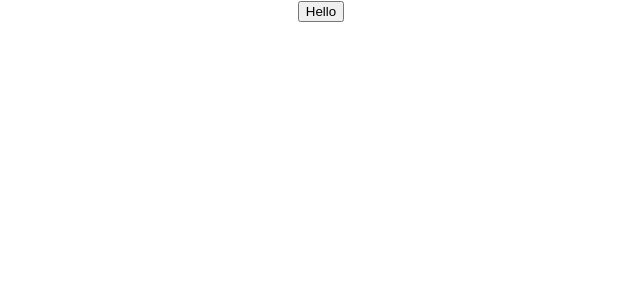
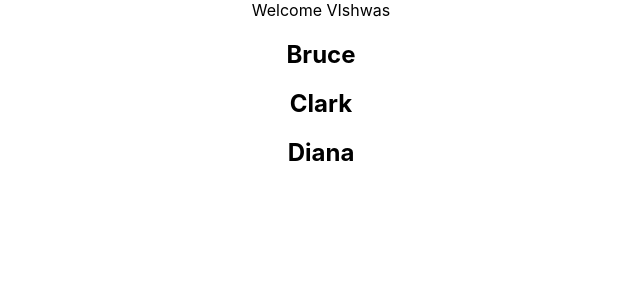
Before and after one commit to temiloluwa-js/VishwazReact, a React (Create React App) app: page / in a window 1280 px wide. Shown: the top 300 px of the page, without its empty margins (319-959 px from the left). Built offline with nearby package versions, Linux system fonts and the light colour scheme.

Commit message:
Lists and Keys

```diff
--- a/src/App.js
+++ b/src/App.js
@@ -6,6 +6,9 @@ import EventBind from "./components/EventBind";
 // import Message from "./components/Message";
 // import Counter from "./components/Counter";
 import FunctionClick from "./components/FunctionClick";
+import NameList from "./components/NameList";
+import ParentComponent from "./components/parentComponent";
+import UserGreeting from "./components/UserGreeting";
 
 function App() {
   return (
@@ -14,9 +17,10 @@ function App() {
       <Greet name='Diana' heroName='Wonder Woman'/>
       <Message />
       <Welcome name='Bruce Wayne' heroName='Batman'/> */}
-      <EventBind/>
-      {/* <FunctionClick/>
-      <ClassClick/> */}
+      {/* <EventBind/>
+      <ParentComponent/> */}
+      <UserGreeting/>
+      <NameList/>
     </div>
   );
 }
--- a/src/components/EventBind.js
+++ b/src/components/EventBind.js
@@ -7,16 +7,20 @@ class EventBind extends Component {
     this.state = {
         message: 'Hello'
     }
+
+    // this.clickHandler  = this.clickHandler.bind(this)
   }
 
-  clickHandler(){
-      this.setState({message: 'Goodbye'})
+  clickHandler = () => {
+      this.setState({
+          message: 'Goodbye'
+      })
   }
     render() {
     return (
       <div>
           {/* <button onClick={this.clickHandler.bind(this)}>{this.state.message}</button> */}
-        <button onClick={() => this.clickHandler()}>{this.state.message}</button>
+        <button onClick={this.clickHandler}>{this.state.message}</button>
       </div>
     )
   }
--- /dev/null
+++ b/src/components/NameList.js
@@ -0,0 +1,13 @@
+import React from 'react'
+
+function NameList() {
+    const names = ['Bruce', 'Clark', 'Diana']
+    const nameList = names.map((name) => <h2 key={names.indexOf(name)}>{name}</h2>)
+  return (
+    <div>
+        {nameList}
+    </div>
+  )
+}
+
+export default NameList
--- /dev/null
+++ b/src/components/UserGreeting.js
@@ -0,0 +1,42 @@
+import React, { Component } from "react";
+
+class UserGreeting extends Component {
+  constructor(props) {
+    super(props);
+
+    this.state = {
+      isLoggedIn: true,
+    };
+  }
+  render() {
+      return (
+          this.state.isLoggedIn ? <div>Welcome VIshwas</div> : <div>Welcome Guests</div>
+      )
+    // let message;
+    // if (this.state.isLoggedIn) {
+    //   message = <div>Welcome Vishwas</div>;
+    // } else {
+    //   message = <div>Welcome Guest</div>;
+    // }
+
+    // return <div>{message}</div>;
+    //   if (this.state.isLoggedIn) {
+    //       return (
+    //           <div>Welcome Vishwas</div>
+    //       )
+    //   }else{
+    //       return(
+    //           <div>Welcome Guests</div>
+    //       )
+    //   }
+    // return (
+    //   <div>
+    //       <div>Welcome Guests</div>
+    //       <div>Welcome Vishwas</div>
+
+    //   </div>
+    // )
+  }
+}
+
+export default UserGreeting;
--- /dev/null
+++ b/src/components/childComponent.js
@@ -0,0 +1,12 @@
+import React from 'react'
+
+function ChildComponent(props) {
+  return (
+    <div >
+        <button onClick={() => props.greetParent('child')}>Click me</button>
+
+    </div>
+  )
+}
+
+export default ChildComponent
--- /dev/null
+++ b/src/components/parentComponent.js
@@ -0,0 +1,27 @@
+import React, { Component } from 'react'
+import ChildComponent from './childComponent'
+
+class parentComponent extends Component {
+    constructor(props) {
+      super(props)
+
+      this.state = {
+         parentName: 'Vishwas'
+      }
+
+      this.greetHandler = this.greetHandler.bind(this)
+    }
+
+    greetHandler(childname){
+        alert(`Hello ${this.state.parentName} from ${childname}`)
+    }
+  render() {
+    return (
+      <div>
+        <ChildComponent greetParent={this.greetHandler}/>
+      </div>
+    )
+  }
+}
+
+export default parentComponent
```
